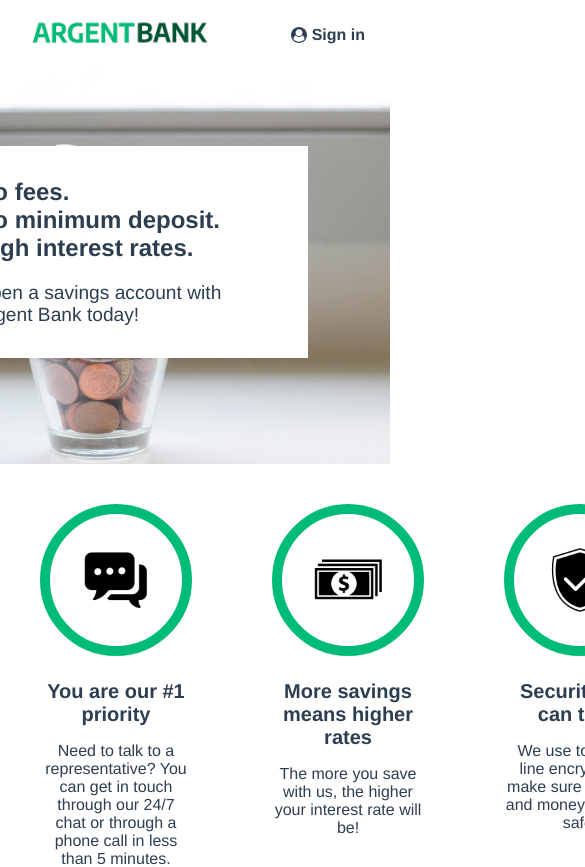
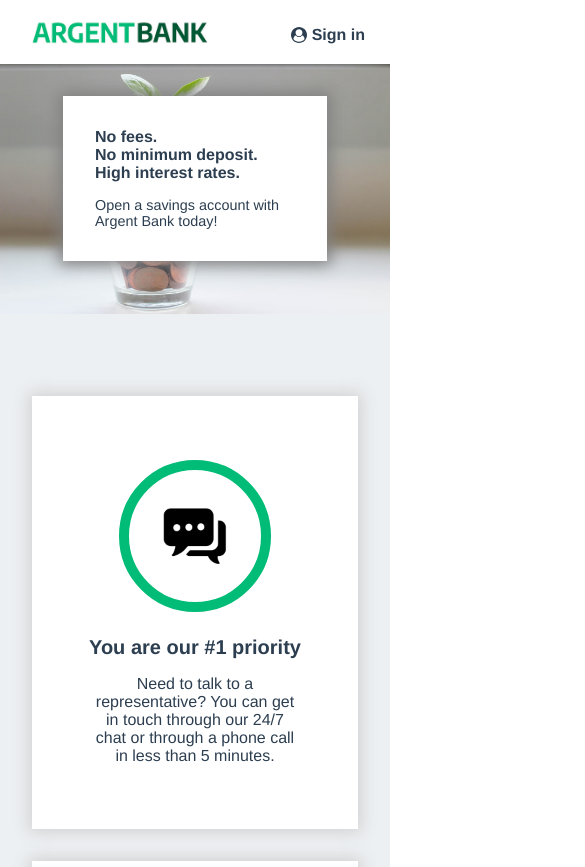
Before and after one commit to alexandre-jung/ArgentBank, a React (Vite) app: page / in a window 390 px wide. Shown: the top 867 px of the page, 585 px wide, since content can reach past the window. Built offline with nearby package versions, Linux system fonts and the light colour scheme; no server answers.

Commit message:
:iphone: home: responsive layout

```diff
--- a/src/Layout/styles.module.scss
+++ b/src/Layout/styles.module.scss
@@ -6,4 +6,5 @@
 
 .Main {
   flex: 1 1 auto;
+  background-color: #edf0f3;
 }
--- a/src/components/Features/index.tsx
+++ b/src/components/Features/index.tsx
@@ -28,7 +28,7 @@ Features.Item = function Item ({ imageSource, title, children }: ItemProps) {
         alt="Chat icon"
       />
       <h3 className={styles.ItemTitle}>{title}</h3>
-      <p>{children}</p>
+      <p className={styles.ItemText}>{children}</p>
     </div>
   );
 };
--- a/src/components/Features/styles.module.scss
+++ b/src/components/Features/styles.module.scss
@@ -2,11 +2,26 @@
   display: flex;
   flex-direction: row;
   text-align: center;
+
+  @media screen and (max-width: 920px) {
+    flex-direction: column;
+  }
 }
 
 .Item {
-  padding: 2.5rem;
+  padding: 4rem 2.5rem;
   flex: 1 1 0;
+  background-color: white;
+  margin: 2rem;
+  box-shadow: 0 0 15px 4px lightgray;
+
+  & + .Item {
+    margin-left: 0;
+
+    @media screen and (max-width: 920px) {
+      margin: 0 2rem 2rem;
+    }
+  }
 
   &Image {
     width: 100px;
@@ -19,4 +34,9 @@
     font-size: 1.25rem;
     margin-bottom: 0.5rem;
   }
+
+  &Text {
+    padding: 0 calc(20% - 2rem);
+    margin-bottom: 0;
+  }
 }
--- a/src/components/Hero/styles.module.scss
+++ b/src/components/Hero/styles.module.scss
@@ -2,6 +2,11 @@
   background: url(../../assets/bank-tree.jpeg) no-repeat center 33% / cover;
   height: 400px;
   position: relative;
+
+  @media screen and (max-width: 920px) {
+    height: 300px;
+    background-position: 0 -50px;
+  }
 }
 
 .Content {
@@ -12,15 +17,32 @@
   background-color: white;
   padding: 2rem;
   margin: 2rem;
+  box-shadow: 0 0 15px 4px gray;
+
+  @media screen and (max-width: 920px) {
+    position: relative;
+    top: 2rem;
+    right: 0;
+    margin: 0 auto;
+    width: 200px;
+  }
 }
 
 .Subtitle {
   font-size: 1.5rem;
   font-weight: bold;
   margin: 0;
+
+  @media screen and (max-width: 920px) {
+    font-size: 1rem;
+  }
 }
 
 .Text {
   font-size: 1.2rem;
   margin-bottom: 0;
+
+  @media screen and (max-width: 920px) {
+    font-size: 0.9rem;
+  }
 }
--- a/src/components/LoginForm/styles.module.scss
+++ b/src/components/LoginForm/styles.module.scss
@@ -5,6 +5,7 @@
   margin: 3rem auto 0;
   padding: 2rem;
   text-align: center;
+  background-color: white;
 
   [type=submit] {
     display: block;
```
